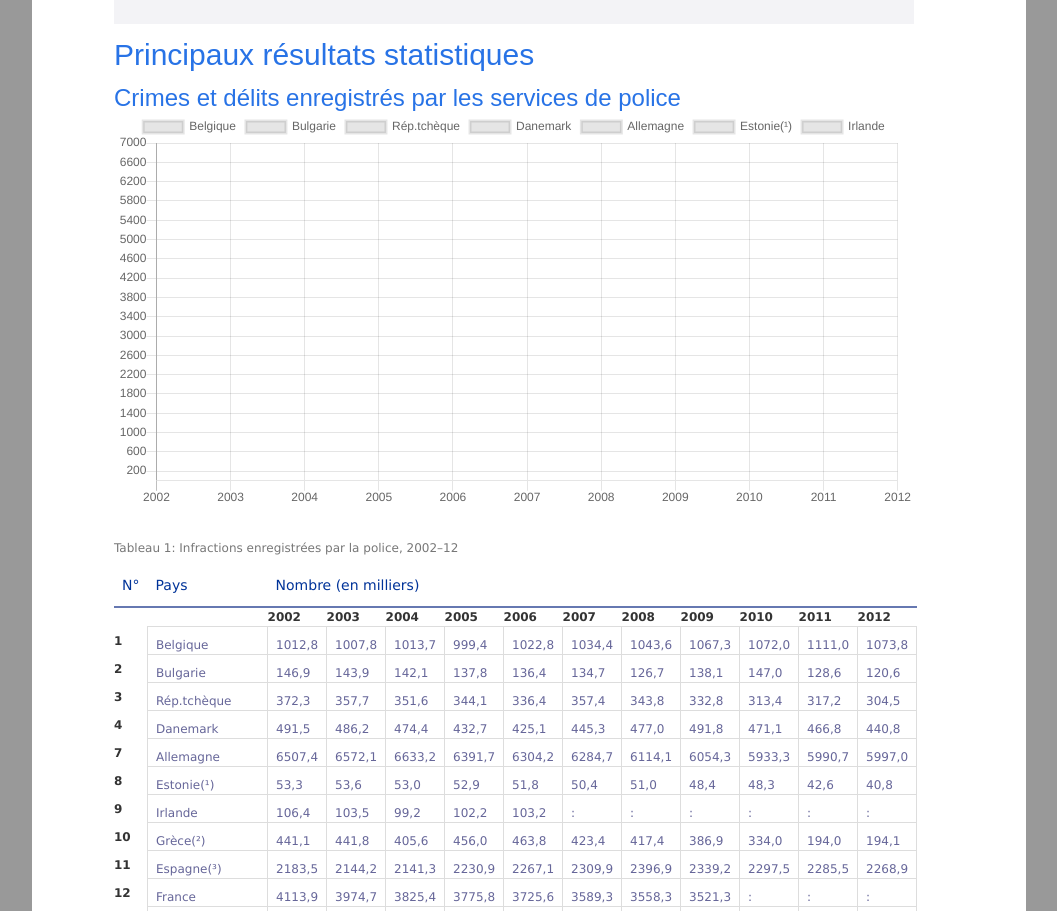
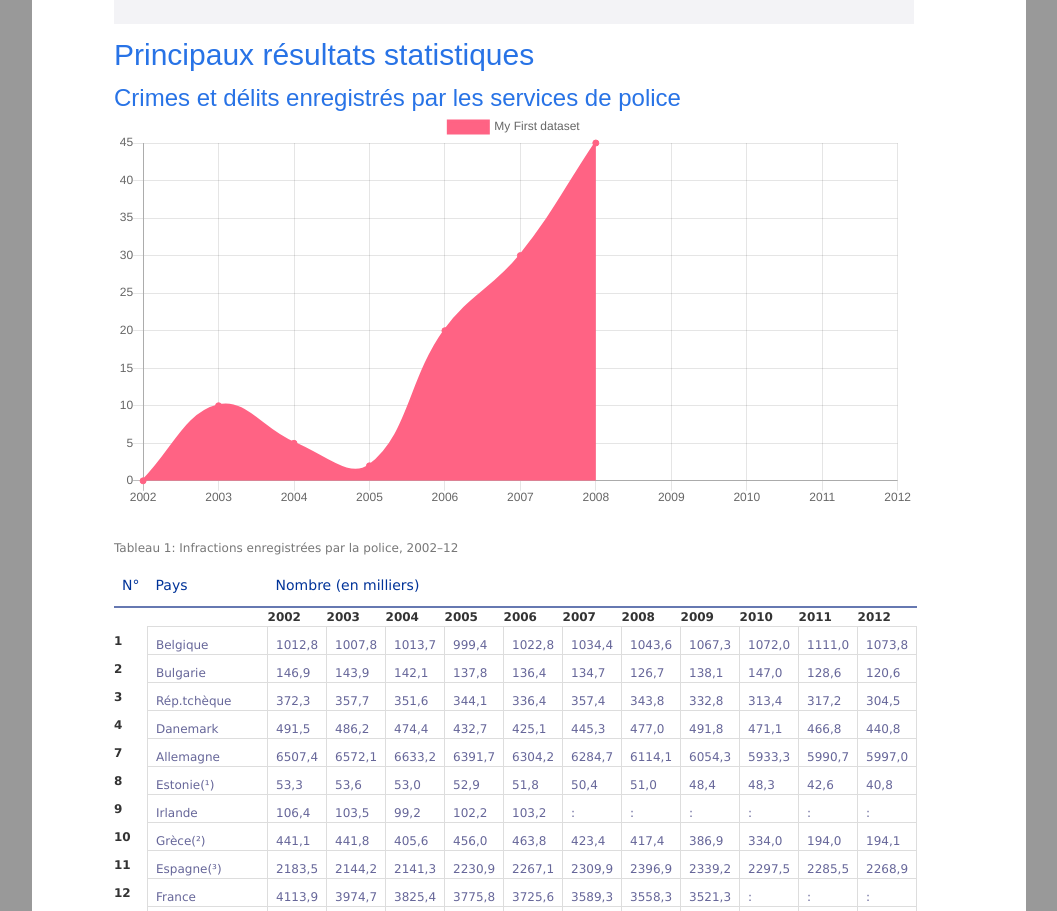
Before and after one commit to tinevancorenland/DataVisualisation, a plain HTML site: page index.html in a window 1280 px wide. Shown: the part 1053-1964 px from the top of the page, without its empty margins (111-1168 px from the left). Drawn offline with nearby package versions, Linux system fonts and the light colour scheme; a web font is replaced by a local one.

Commit message:
start new js and copy old attempts to vb js file to start clean, create canvas from js, add basic line graph from chart js, add yearlist for labels x axis

```diff
--- a/tine.js
+++ b/tine.js
@@ -1,224 +1,45 @@
-// CREATE CANVAS WITHOUT TOUCHING HTML
+// Create a chart via chart.js without altering html
 
 var canvas = document.createElement("canvas");
 canvas.id = "myChart";
 var header = document.getElementsByTagName("h3")[0];
 header.appendChild(canvas);
 
-// YEARS FROM TABLE TO CHART LABEL
+//Create variables to insert in chart
+// Years for labels x axis
 
-var tableOne = document.getElementById("table1");
-console.log(tableOne);
-var tableOneBody = tableOne.getElementsByTagName("tbody");
-var years = tableOneBody[0].childNodes[1];
-var correctYear = years.getElementsByTagName("th");
-
-// var time = tableOne.rows.item(1).cells;
-// console.log(time);
-
-// for (y = 2; y <time.length; y++) {
-//     var years = time.item(y).innerHTML;
-//     console.log(years);
-//     yearList.push(years);
-// }
+var table = document.getElementById("table1");
+console.log(table);
+var rowYears = table.rows[1];
+console.log(rowYears);
+var rowCells = table.rows[1].cells;
+console.log(rowCells);
 
 var yearList = [];
 
-for (l = 2; l < correctYear.length; l++) {
-    var awesomeYears = correctYear[l].innerHTML;
-    yearList.push(awesomeYears);
+for (y = 2; y < rowCells.length; y++) {
+  var years = rowCells[y].firstChild.data;
+  console.log(years);
+  yearList.push(years);
+  console.log(yearList);
 }
 
-//Countrylist tryout
-
-// var countryList = [];
-// var tableRowLength = tableOne.rows.length;
-// console.log(tableRowLength);
-
-// var country = tableOne.rows.item(2).cells;
-// var countryName = country.item(1).innerHTML;
-// console.log(countryName);
-
-// for (co = 2; co < tableOne.rows.length; co++) {
-//     var countryNames = tableOne.rows(co).item(2).innerHTML;
-//     console.log(countryNames);
-// }
-
-// DATA
-//BELGIQUE
-
-var Belgique = tableOne.rows.item(2).cells;
-var BelgiqueNom = Belgique.item(1).innerHTML;
-var BelgiqueNombres = [];
-
-for (b = 2; b <Belgique.length; b++) {
-    var BelgiqueNrs = Belgique.item(b).innerHTML;
-    BelgiqueNombres.push(BelgiqueNrs);
-}
-
-// console.log(Belgique);
-// console.log(BelgiqueNom);
-// console.log(BelgiqueNrs);
-// console.log(BelgiqueNombres);
-
-var dataBelgique = {
-    label: BelgiqueNom,
-    data: BelgiqueNombres,
-};
-
-//BULGARIE
-
-var Bulgarie = tableOne.rows.item(3).cells;
-var BulgarieNom = Bulgarie.item(1).innerHTML;
-var BulgarieNombres = [];
-
-for (bb = 2; bb <Bulgarie.length; bb++) {
-    var BulgarieNrs = Bulgarie.item(bb).innerHTML;
-    BulgarieNombres.push(BelgiqueNrs);
-}
-
-// console.log(Bulgarie);
-// console.log(BulgarieNom);
-// console.log(BulgarieNrs);
-// console.log(BulgarieNombres);
-
-var dataBulgarie = {
-    label: BulgarieNom,
-    data: BulgarieNombres,
-};
-
-//REP TCHEQUE
-
-var RepTcheque = tableOne.rows.item(4).cells;
-var RepTchequeNom = RepTcheque.item(1).innerHTML;
-var RepTchequeNombres = [];
-
-for (rt = 2; rt <RepTcheque.length; rt++) {
-    var RepTchequeNrs = RepTcheque.item(rt).innerHTML;
-    RepTchequeNombres.push(RepTchequeNrs);
-}
-
-// console.log(RepTcheque);
-// console.log(RepTchequeNom);
-// console.log(RepTchequeNrs);
-// console.log(RepTchequeNombres);
-
-var dataReptcheque = {
-    label: RepTchequeNom,
-    data: RepTchequeNombres,
-};
-
-//DANMARK
-
-var Danmark = tableOne.rows.item(5).cells;
-var DanmarkNom = Danmark.item(1).innerHTML;
-var DanmarkNombres = [];
-
-for (d = 2; d <Danmark.length; d++) {
-    var DanmarkNrs = Danmark.item(d).innerHTML;
-    DanmarkNombres.push(DanmarkNrs);
-}
-
-// console.log(Danmark);
-// console.log(DanmarkNom);
-// console.log(DanmarkNrs);
-// console.log(DanmarkNombres);
-
-var dataDanmark = {
-    label: DanmarkNom,
-    data: DanmarkNombres,
-};
-
-//ALLEMAGNE
-
-var Allemagne = tableOne.rows.item(6).cells;
-var AllemagneNom = Allemagne.item(1).innerHTML;
-var AllemagneNombres = [];
-
-for (al = 2; al <Allemagne.length; al++) {
-    var AllemagneNrs = Allemagne.item(al).innerHTML;
-    AllemagneNombres.push(AllemagneNrs);
-}
-
-// console.log(Allemagne);
-// console.log(AllemagneNom);
-// console.log(AllemagneNrs);
-// console.log(AllemagneNombres);
-
-var dataAllemagne = {
-    label: AllemagneNom,
-    data: AllemagneNombres,
-};
-
-//ESTONIE
-
-var Estonie = tableOne.rows.item(7).cells;
-var EstonieNom = Estonie.item(1).innerHTML;
-var EstonieNombres = [];
-
-for (es = 2; es <Estonie.length; es++) {
-    var EstonieNrs = Estonie.item(es).innerHTML;
-    EstonieNombres.push(EstonieNrs);
-}
-
-// console.log(Estonie);
-// console.log(EstonieNom);
-// console.log(EstonieNrs);
-// console.log(EstonieNombres);
-
-var dataEstonie = {
-    label: EstonieNom,
-    data: EstonieNombres,
-};
-
-//IRLANDE
-
-var Irlande = tableOne.rows.item(8).cells;
-var IrlandeNom = Irlande.item(1).innerHTML;
-var IrlandeNombres = [];
-
-for (ir = 2; ir <Irlande.length; ir++) {
-    var IrlandeNrs = Irlande.item(ir).innerHTML;
-    IrlandeNombres.push(IrlandeNrs);
-}
-
-var dataIrlande = {
-    label: IrlandeNom,
-    data: IrlandeNombres,
-};
-
-// console.log(Irlande);
-// console.log(IrlandeNom);
-// console.log(IrlandeNrs);
-// console.log(IrlandeNombres);
-// console.log(dataIrlande);
-
-var crimiData = {
-    labels: yearList,
-    datasets: [dataBelgique, dataBulgarie, dataReptcheque, dataDanmark, dataAllemagne, dataEstonie, dataIrlande],
-};
-
-// console.log(crimiData);
-
-//Options
-
-var options = {
-    scales: {
-      yAxes: [{
-        ticks: {
-          max: 7000,
-          min: 0,
-          stepSize: 200
-        }
-      }]
-    },
-  };
-
-// CHART.JS CODE
+// Chart JS basic function
 
 var ctx = document.getElementById('myChart').getContext('2d');
-var myChart = new Chart(ctx, {
-    type: 'line',
-    data: crimiData,
-    options: options
+var chart = new Chart(ctx, {
+  type: 'line',
+
+  data: {
+    labels: yearList,
+    datasets: [{
+      label: 'My First dataset',
+      backgroundColor: 'rgb(255, 99, 132)',
+      borderColor: 'rgb(255, 99, 132)',
+      data: [0, 10, 5, 2, 20, 30, 45]
+    }]
+  },
+
+
+  options: {}
 });
```
Also changed, not shown: index.html (+0 -1 lines), vb.js (added).
